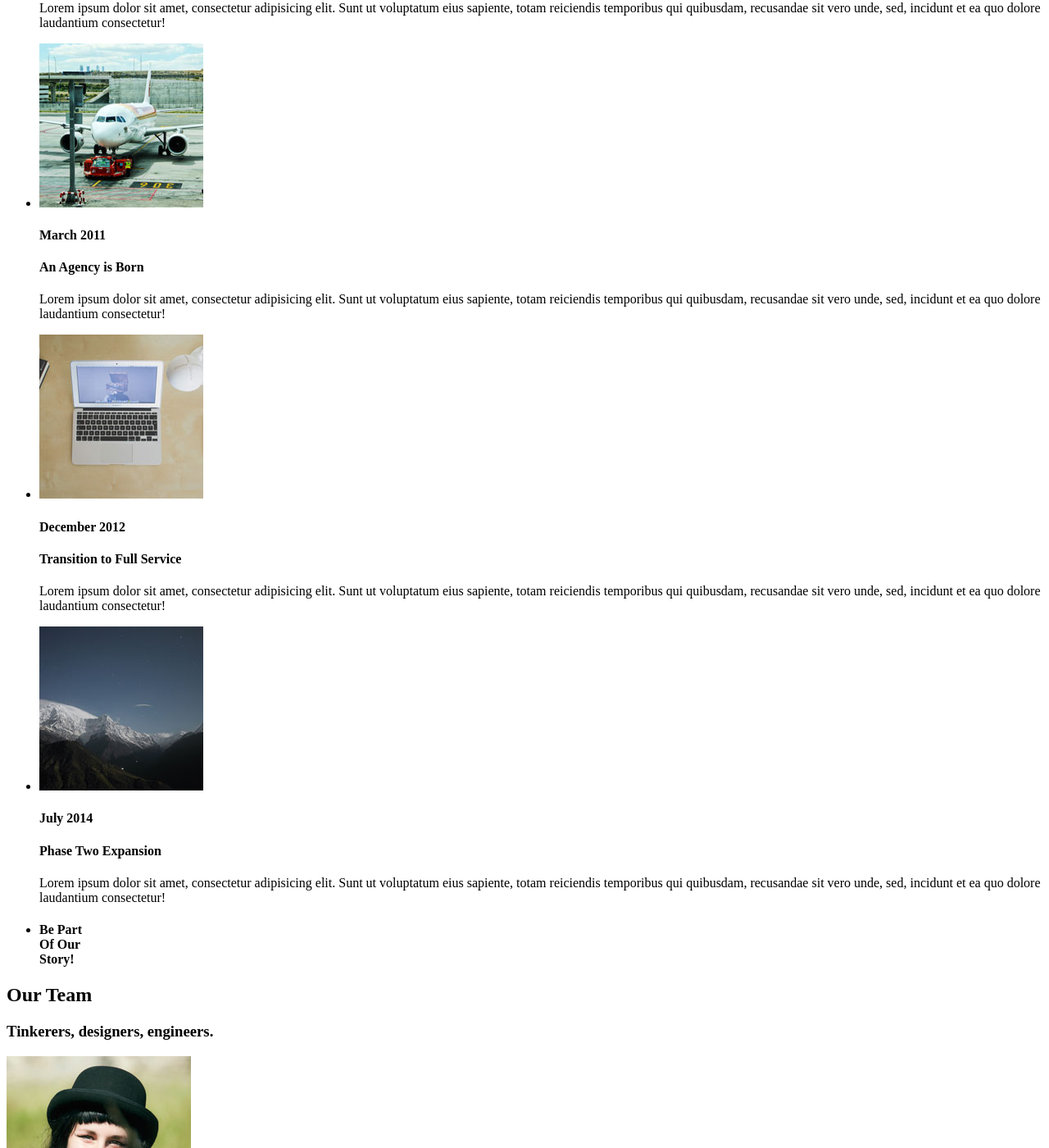
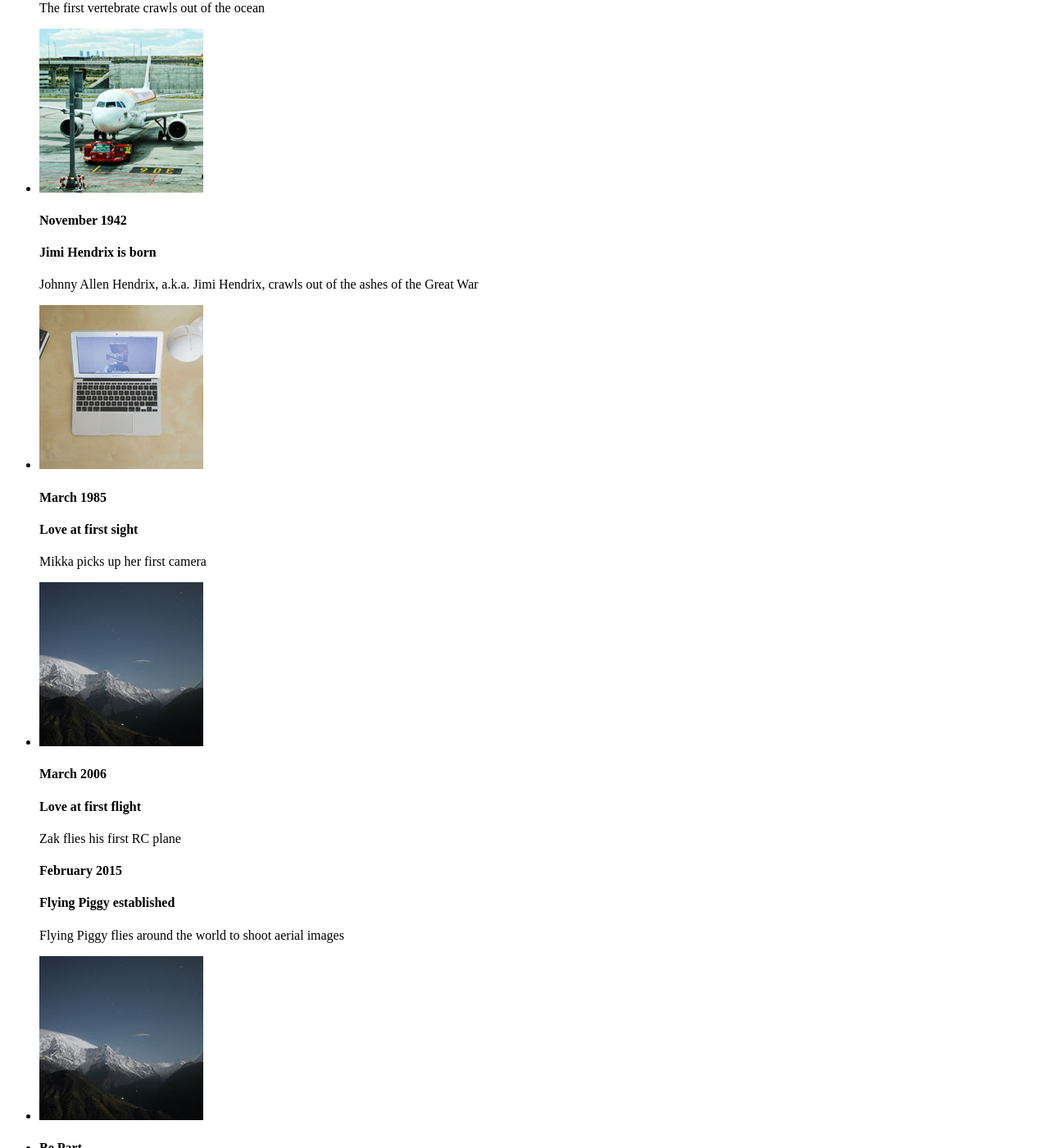
Before and after one commit to dronepiggy/dronepiggy.github.io, a Jekyll site: the page built from index.html, in a window 1280 px wide and 1400 px high, scrolled down 1733 px. Shown: the whole window at 82% size. Built offline with Jekyll 4.4.1, drawn with Linux system fonts in a browser that asks for light colours; some web fonts are replaced; some of the changed text lies outside the part shown.

Commit message:
timeline copy updated

```diff
--- a/_includes/about.html
+++ b/_includes/about.html
@@ -16,11 +16,11 @@
                             </div>
                             <div class="timeline-panel">
                                 <div class="timeline-heading">
-                                    <h4>2009-2011</h4>
+                                    <h4>365 million years ago</h4>
                                     <h4 class="subheading">Our Humble Beginnings</h4>
                                 </div>
                                 <div class="timeline-body">
-                                    <p class="text-muted">Lorem ipsum dolor sit amet, consectetur adipisicing elit. Sunt ut voluptatum eius sapiente, totam reiciendis temporibus qui quibusdam, recusandae sit vero unde, sed, incidunt et ea quo dolore laudantium consectetur!</p>
+                                    <p class="text-muted">The first vertebrate crawls out of the ocean</p>
                                 </div>
                             </div>
                         </li>
@@ -30,11 +30,11 @@
                             </div>
                             <div class="timeline-panel">
                                 <div class="timeline-heading">
-                                    <h4>March 2011</h4>
-                                    <h4 class="subheading">An Agency is Born</h4>
+                                    <h4>November 1942</h4>
+                                    <h4 class="subheading">Jimi Hendrix is born</h4>
                                 </div>
                                 <div class="timeline-body">
-                                    <p class="text-muted">Lorem ipsum dolor sit amet, consectetur adipisicing elit. Sunt ut voluptatum eius sapiente, totam reiciendis temporibus qui quibusdam, recusandae sit vero unde, sed, incidunt et ea quo dolore laudantium consectetur!</p>
+                                    <p class="text-muted">Johnny Allen Hendrix, a.k.a. Jimi Hendrix, crawls out of the ashes of the Great War</p>
                                 </div>
                             </div>
                         </li>
@@ -44,11 +44,11 @@
                             </div>
                             <div class="timeline-panel">
                                 <div class="timeline-heading">
-                                    <h4>December 2012</h4>
-                                    <h4 class="subheading">Transition to Full Service</h4>
+                                    <h4>March 1985</h4>
+                                    <h4 class="subheading">Love at first sight</h4>
                                 </div>
                                 <div class="timeline-body">
-                                    <p class="text-muted">Lorem ipsum dolor sit amet, consectetur adipisicing elit. Sunt ut voluptatum eius sapiente, totam reiciendis temporibus qui quibusdam, recusandae sit vero unde, sed, incidunt et ea quo dolore laudantium consectetur!</p>
+                                    <p class="text-muted">Mikka picks up her first camera</p>
                                 </div>
                             </div>
                         </li>
@@ -58,12 +58,26 @@
                             </div>
                             <div class="timeline-panel">
                                 <div class="timeline-heading">
-                                    <h4>July 2014</h4>
-                                    <h4 class="subheading">Phase Two Expansion</h4>
+                                    <h4>March 2006</h4>
+                                    <h4 class="subheading">Love at first flight</h4>
                                 </div>
                                 <div class="timeline-body">
-                                    <p class="text-muted">Lorem ipsum dolor sit amet, consectetur adipisicing elit. Sunt ut voluptatum eius sapiente, totam reiciendis temporibus qui quibusdam, recusandae sit vero unde, sed, incidunt et ea quo dolore laudantium consectetur!</p>
+                                    <p class="text-muted">Zak flies his first RC plane</p>
                                 </div>
+                            </div>
+                            <div class="timeline-panel">
+                                <div class="timeline-heading">
+                                    <h4>February 2015</h4>
+                                    <h4 class="subheading">Flying Piggy established</h4>
+                                </div>
+                                <div class="timeline-body">
+                                    <p class="text-muted">Flying Piggy flies around the world to shoot aerial images</p>
+                                </div>
+                            </div>
+                        </li>
+                        <li class="timeline-inverted">
+                            <div class="timeline-image">
+                                <img class="img-circle img-responsive" src="img/about/4.jpg" alt="">
                             </div>
                         </li>
                         <li class="timeline-inverted">
```
